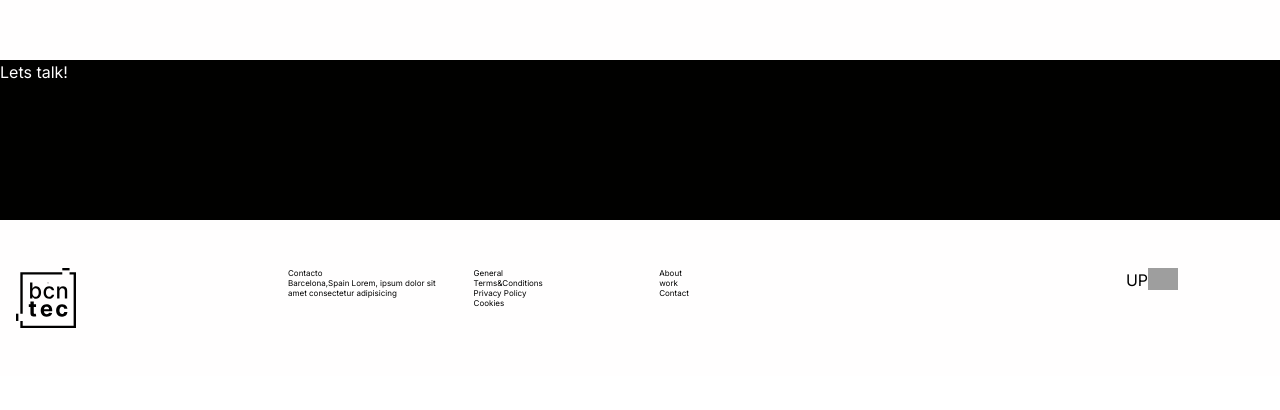
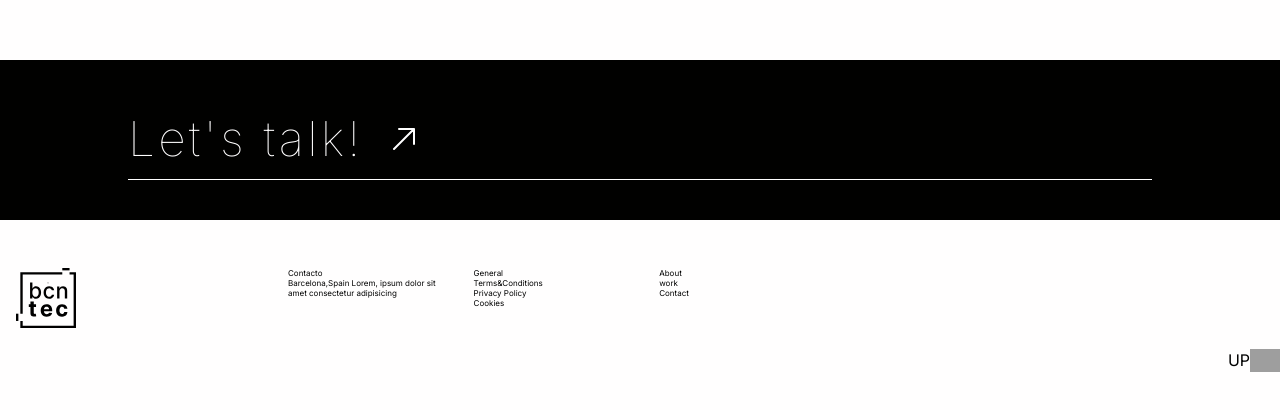
Before and after one commit to ramiroAlvarez9/bcn-tec-frontend, a Next.js app: page / in a window 1280 px wide. Shown: the part 1384-1794 px from the top of the page. Before the commit the page ends 1760 px from the top, so only its background shows below. Built offline with nearby package versions, Linux system fonts and the light colour scheme; grey boxes are pictures that could not be loaded.

Commit message:
hecho: lets talk section

```diff
--- a/src/app/globals.scss
+++ b/src/app/globals.scss
@@ -91,17 +91,16 @@ $white: #fffefe;
 
             .about__title {
                 position: relative;
-                z-index:2;
-                top:45%;
+                z-index: 2;
+                top: 45%;
                 font-size: 1.5rem;
             }
 
             .about__paragraph {
                 line-height: 1rem;
                 font-size: 0.9rem;
-                padding-bottom:15px;
+                padding-bottom: 15px;
                 font-weight: 200;
-
             }
         }
     }
@@ -119,6 +118,17 @@ $white: #fffefe;
     color: $white;
     height: 20vh;
     width: 100vw;
+
+    .lets-talk__container {
+
+        border-bottom: solid 1px white;
+        .lets-talk__title {
+            font-weight: 100;
+            font-size: 3rem;
+            letter-spacing: 0.2rem;
+        }
+    }
+
 }
 
 #footer {
--- a/src/app/pages/footer.tsx
+++ b/src/app/pages/footer.tsx
@@ -5,19 +5,15 @@ import LinksColumn from "../components/LinksColumn";
 import Link from "next/link";
 import Image from "next/image";
 import arrowUp from "../../../public/icons/arrow-up.svg";
-import { useRef } from "react";
 
 interface Props {}
 
+interface LinksColumnStyles {
+  tailwindParentProperties: { properties: string };
+  tailwindListElementProperties: { properties: string };
+}
+
 const Footer: NextPage<Props> = ({}) => {
-  interface LinksColumnStyles {
-    tailwindParentProperties: {
-      properties: string;
-    };
-    tailwindListElementProperties: {
-      properties: string;
-    };
-  }
   const LinksColumnStyles: LinksColumnStyles = {
     tailwindParentProperties: {
       properties:
@@ -31,7 +27,7 @@ const Footer: NextPage<Props> = ({}) => {
   return (
     <>
       <footer id="footer" className="tw-flex tw-flex-col tw-justify-end">
-        <div className="footer__container tw-h-3/4 tw-w-full tw-flex tw-flex-row tw-mb-12 tw-mt-12">
+        <div className="footer__container tw-h-3/4 tw-w-full tw-flex tw-flex-row tw-mb-12 tw-mt-12 ">
           <Logo
             svgImage={logoFooter}
             height={60}
@@ -107,10 +103,14 @@ const Footer: NextPage<Props> = ({}) => {
             />
           </div>
 
-          <div className="upArrowContainer tw-w-1/5 tw-flex tw-flex-row tw-items-start tw-justify-center">
+          <div className="upArrowContainer tw-pt-20 tw-w-1/5 tw-flex tw-flex-row tw-items-end tw-justify-end">
+
               <Link href="/">UP</Link>
               <Image src={arrowUp} width={30} height={30} alt="up arrow" />
+
           </div>
+
+
         </div>
       </footer>
     </>
--- a/src/app/pages/lets-talk.tsx
+++ b/src/app/pages/lets-talk.tsx
@@ -1,12 +1,31 @@
 import { NextPage } from "next";
-
+import arrowTopRight from "../../../public/icons/arrow-top-right.svg";
+import Image from "next/image";
 interface Props {}
 
 const LetsTalk: NextPage<Props> = ({}) => {
   return (
     <>
-      <section id="lets-talk" className="">
-        <h3>Lets talk!</h3>
+      <section
+        id="lets-talk"
+        className="tw-flex tw-flex-col tw-items-center tw-justify-center"
+      >
+        <div className=" lets-talk__container tw-w-4/5 tw-h-1/2 tw-flex tw-justify-start tw-items-center  ">
+          <h3 className="lets-talk__title">
+            <a href="https://www.google.com" target="_blank">
+              Let's talk!
+            </a>
+          </h3>
+          <a href="https://www.google.com" target="_blank">
+            <Image
+              src={arrowTopRight}
+              width={32}
+              height={32}
+              alt="arrow-enter"
+              className="tw-ml-6"
+            />
+          </a>
+        </div>
       </section>
     </>
   );
```
Also changed, not shown: public/icons/arrow-top-right.svg (added). Lines whose indentation alone changed are shown as unchanged.
